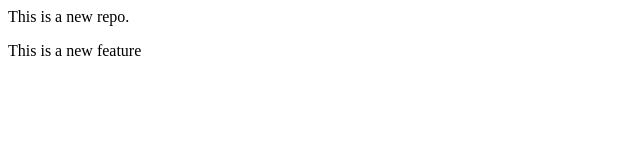
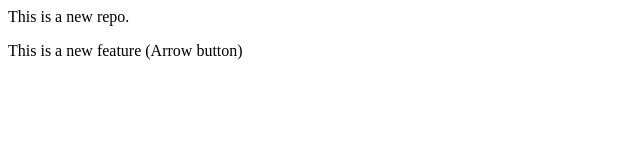
Before and after one commit to akashmallick10/LocalRepo, a plain HTML site: page index.html in a window 1280 px wide. Shown: the full height of the page, 0-640 px from the left. Drawn offline with Linux system fonts and the light colour scheme.

Commit message:
Add new arrow button

```diff
--- a/index.html
+++ b/index.html
@@ -1,2 +1,2 @@
 <p>This is a new repo.</p>
-<p>This is a new feature</p>
+<p>This is a new feature (Arrow button)</p>
```
